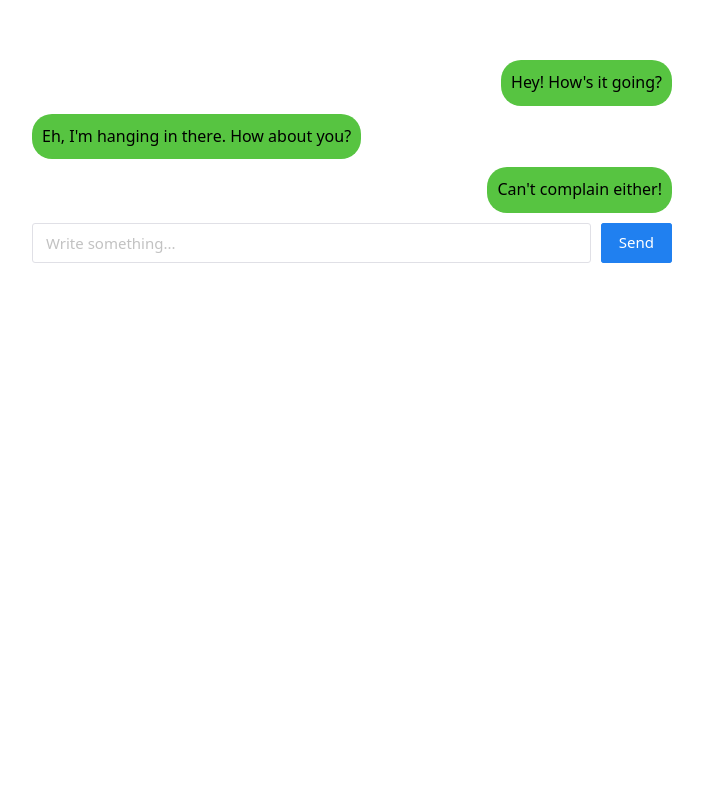
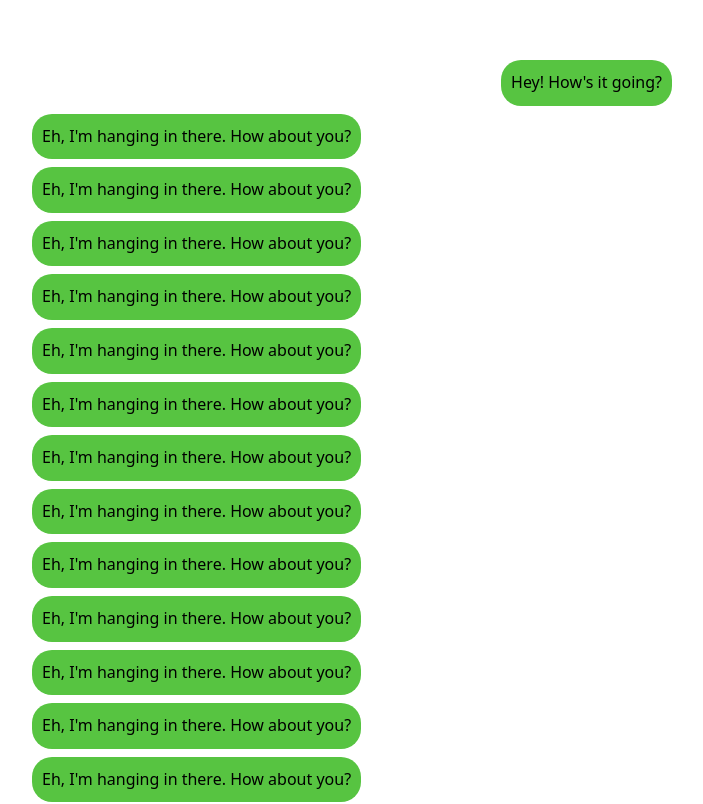
Before and after one commit to lasferedxdddd/covbot, a Vue app in the folder frontend/: page / in a window 1280 px wide. Shown: the top 804 px of the page, without its empty margins (288-991 px from the left). Built offline with nearby package versions, Linux system fonts and the light colour scheme.

Commit message:
Implemented a first version of the chat component

```diff
--- a/frontend/src/components/ChatComponent.vue
+++ b/frontend/src/components/ChatComponent.vue
@@ -18,7 +18,22 @@ export default {
       messages: [
         {id: 1, self: true, message: "Hey! How's it going?"},
         {id: 2, self: false, message: "Eh, I'm hanging in there. How about you?"},
-        {id: 3, self: true, message: "Can't complain either!"}
+        {id: 3, self: false, message: "Eh, I'm hanging in there. How about you?"},
+        {id: 4, self: false, message: "Eh, I'm hanging in there. How about you?"},
+        {id: 5, self: false, message: "Eh, I'm hanging in there. How about you?"},
+        {id: 6, self: false, message: "Eh, I'm hanging in there. How about you?"},
+        {id: 7, self: false, message: "Eh, I'm hanging in there. How about you?"},
+        {id: 8, self: false, message: "Eh, I'm hanging in there. How about you?"},
+        {id: 9, self: false, message: "Eh, I'm hanging in there. How about you?"},
+        {id: 10, self: false, message: "Eh, I'm hanging in there. How about you?"},
+        {id: 11, self: false, message: "Eh, I'm hanging in there. How about you?"},
+        {id: 12, self: false, message: "Eh, I'm hanging in there. How about you?"},
+        {id: 13, self: false, message: "Eh, I'm hanging in there. How about you?"},
+        {id: 14, self: false, message: "Eh, I'm hanging in there. How about you?"},
+        {id: 15, self: false, message: "Eh, I'm hanging in there. How about you?"},
+        {id: 16, self: false, message: "Eh, I'm hanging in there. How about you?"},
+        {id: 17, self: false, message: "Eh, I'm hanging in there. How about you?"},
+        {id: 18, self: true, message: "Can't complain either!"}
       ],
       value: null
     }
```
